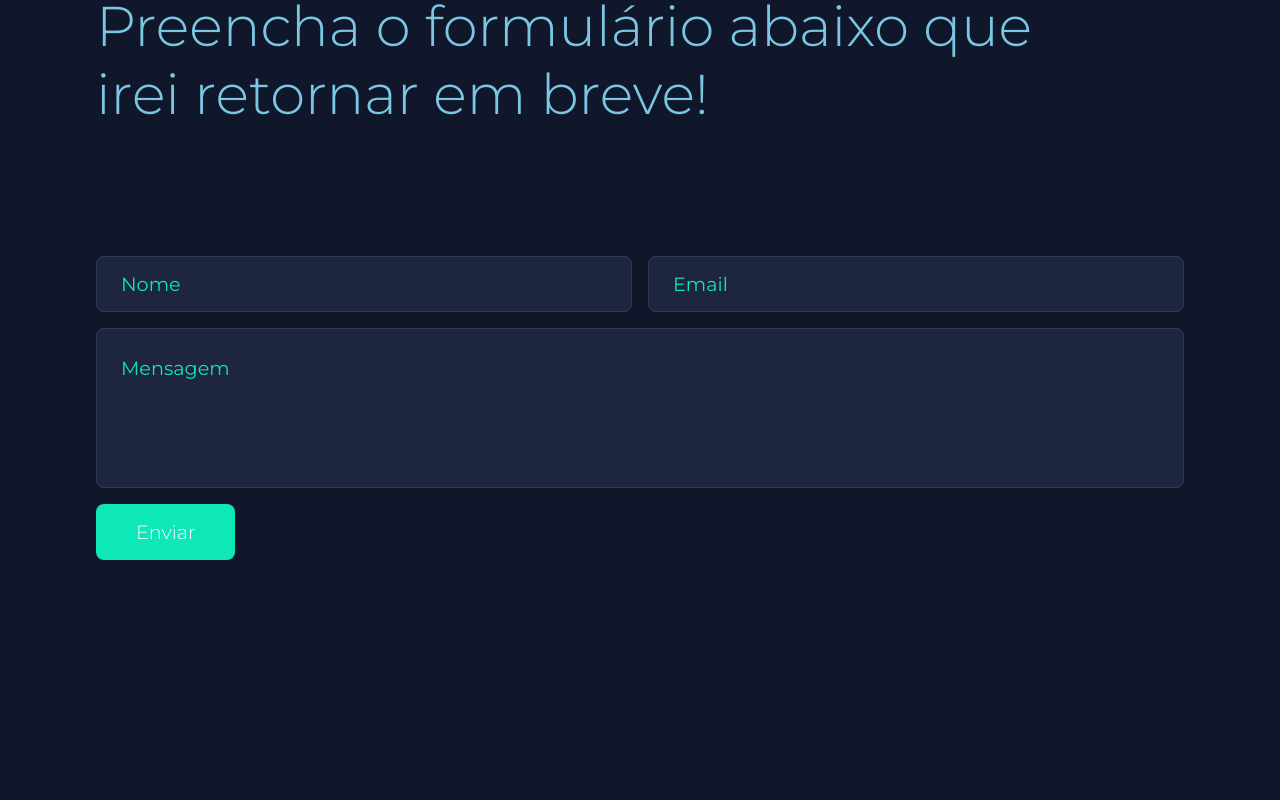
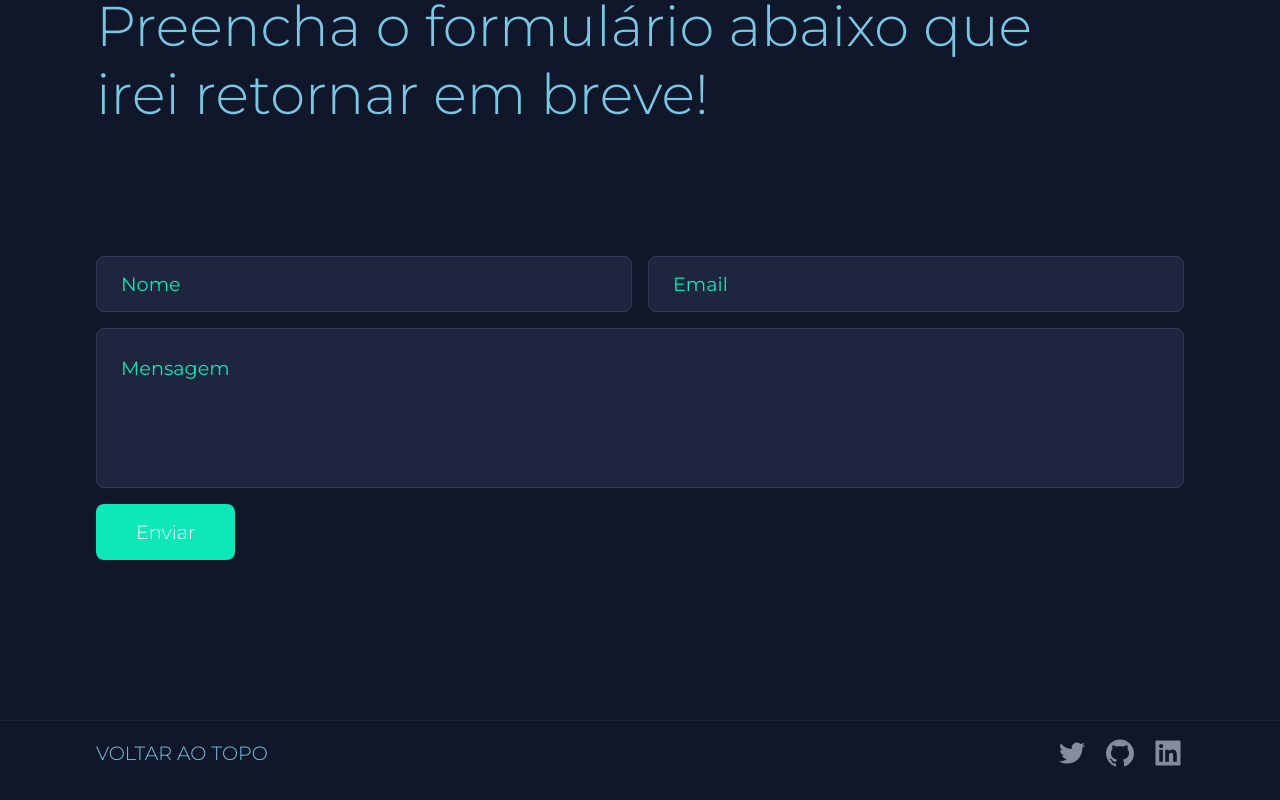
Before and after one commit to samuelfsd/my-portifolio, a Next.js app: page / in a window 1280 px wide. Shown: the part 4032-4832 px from the top of the page. Before the commit the page ends 4592 px from the top, so only its background shows below. Built offline with nearby package versions, Linux system fonts and the light colour scheme.

Commit message:
feat: create footer

```diff
--- /dev/null
+++ b/src/components/Footer/index.tsx
@@ -0,0 +1,47 @@
+import {
+  AiOutlineTwitter,
+  AiOutlineGithub,
+  AiFillLinkedin
+} from 'react-icons/ai';
+
+import { Container } from './styles';
+
+function Footer() {
+  function handleRedirect(url: string) {
+    window.open(url);
+  }
+
+  function handleScrollTop() {
+    window.scroll({
+      top: 0,
+      behavior: 'smooth'
+    });
+  }
+  return (
+    <Container>
+      <div className="container">
+        <button onClick={handleScrollTop} type="button">
+          Voltar ao topo
+        </button>
+
+        <section>
+          <AiOutlineTwitter
+            onClick={() => handleRedirect('https://twitter.com/samuelAlv7')}
+          />
+          <AiOutlineGithub
+            onClick={() => handleRedirect('https://github.com/samuelfsd')}
+          />
+          <AiFillLinkedin
+            onClick={() =>
+              handleRedirect(
+                'https://www.linkedin.com/in/samuel-alves-medeiros-235461217/'
+              )
+            }
+          />
+        </section>
+      </div>
+    </Container>
+  );
+}
+
+export default Footer;
--- /dev/null
+++ b/src/components/Footer/styles.ts
@@ -0,0 +1,62 @@
+import styled from 'styled-components';
+
+export const Container = styled.footer`
+  width: 100%;
+
+  margin-top: 10rem;
+  border-top: 1px solid ${({ theme }) => theme.backgroundLight};
+
+  height: 5rem;
+  align-items: center;
+  justify-content: center;
+
+  > div {
+    margin-top: 1rem;
+    display: flex;
+    align-items: center;
+    justify-content: space-between;
+
+    button {
+      background: none;
+      border: none;
+      color: ${({ theme }) => theme.secondary};
+      text-transform: uppercase;
+      font-weight: 300;
+      font-size: 1.2rem;
+    }
+
+    > section {
+      display: flex;
+      align-items: center;
+      gap: 1rem;
+
+      svg {
+        width: 2rem;
+        height: 2rem;
+        color: ${({ theme }) => theme.text};
+
+        transition: 0.5s;
+        cursor: pointer;
+
+        &:hover {
+          color: ${({ theme }) => theme.primary};
+        }
+      }
+    }
+
+    @media (max-width: 450px) {
+      button {
+        font-size: 0.9rem;
+      }
+
+      > section {
+        gap: 0.5rem;
+
+        svg {
+          width: 1.5rem;
+          height: 1.5rem;
+        }
+      }
+    }
+  }
+`;
--- a/src/pages/index.tsx
+++ b/src/pages/index.tsx
@@ -5,6 +5,7 @@
 import Projects from '../components/Projects';
 import Knowledge from '../components/Knowledge';
 import ContactForm from '../components/ContactForm';
+import Footer from '../components/Footer';
 
 export default function Home() {
   return (
@@ -18,6 +19,8 @@
         <Knowledge />
         <ContactForm />
       </main>
+
+      <Footer />
     </HomeContainer>
   );
 }
```
